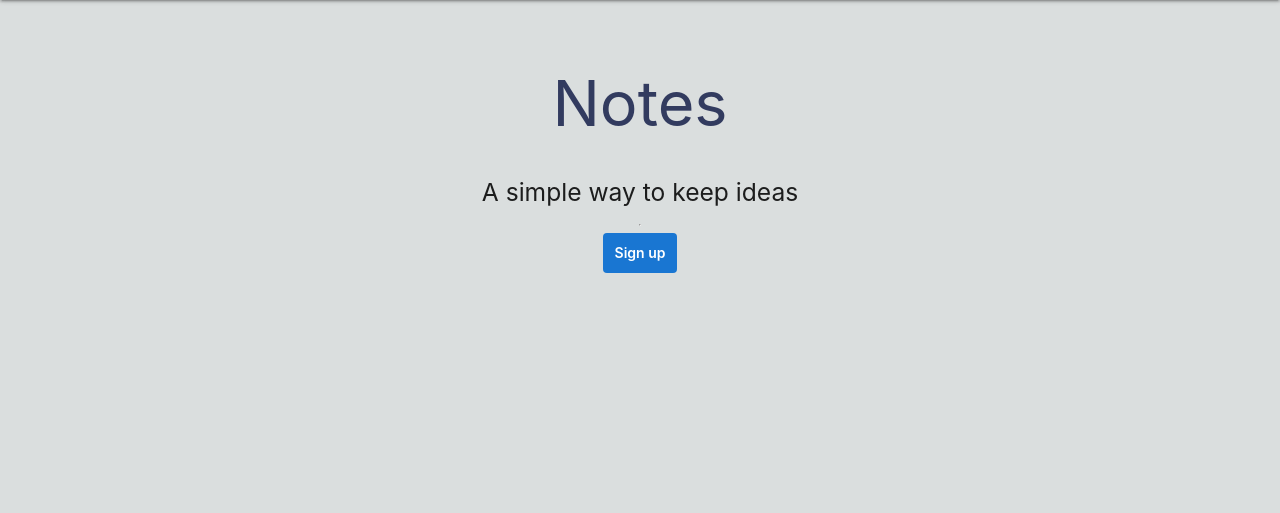
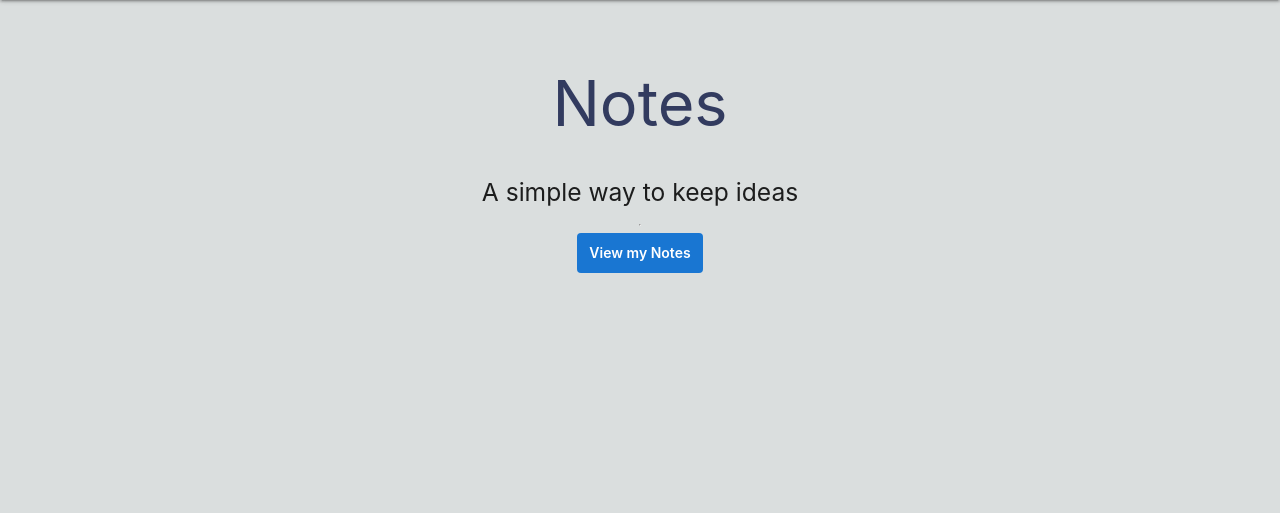
Before and after one commit to Vugi21/NotesApp, a Django app: page / in a window 1280 px wide. Shown: the part 64-577 px from the top of the page. Run offline with Django 4.2, Linux system fonts and the light colour scheme; the visitor is signed in with stand-in values (Sample User, id 1).

Commit message:
made changes with text and css

```diff
--- a/notes_app/main_app/static/css/style.css
+++ b/notes_app/main_app/static/css/style.css
@@ -65,3 +65,21 @@ background-color: blue;
   flex-direction: row;
   justify-content: flex-end;
 }
+
+.viewNotesBtn {
+  border: 0;
+  outline: 0;
+  cursor: pointer;
+  color: white;
+  background-color: #1976D2;
+  border-radius: 4px;
+  font-size: 14px;
+  font-weight: 600;
+  padding: 12px;
+  display: inline-block;
+  min-height: 40px;
+}
+
+.viewNotesBtnA {
+  color: white;
+}
--- a/notes_app/main_app/templates/home.html
+++ b/notes_app/main_app/templates/home.html
@@ -14,8 +14,11 @@
             <h1 class="homeTitle">Notes</h1>
             <h5 class="homeSubTittle">A simple way to keep ideas</h5>
             <hr />
+            {% if user.is_authenticated %}
+            <button class="viewNotesBtn"><a href="/notes" class="viewNotesBtnA">View my Notes</a></button>
+            {% else %}
             <button class="signUpBtn"><a href="{% url 'signup' %}" class="signUpBtnA">Sign up</a></button>
-
+            {% endif %}
         </div>
         {% endblock %}
     <footer>All Rights Reserved, &copy; 2019 Cat Collector</footer>
```
Also changed, not shown: README.md.
